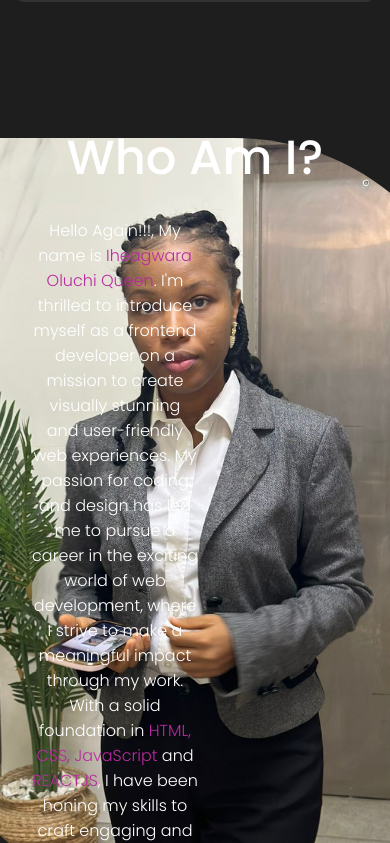
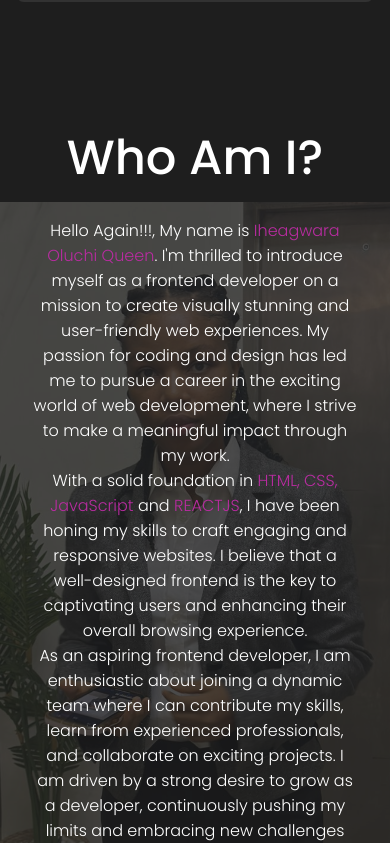
Before and after one commit to queencyril/My-Portfolio, a React (Create React App) app: page / in a window 390 px wide. Shown: the part 5041-5884 px from the top of the page. Built offline with nearby package versions, Linux system fonts and the light colour scheme.

Commit message:
media query

```diff
--- a/src/components/Intro/into.css
+++ b/src/components/Intro/into.css
@@ -78,7 +78,11 @@
 
 @media screen and (max-width:480px) {
     .bg{
-        right: -20vw;
+        right: -5vw;
+        width:100%;
+        height: 80%;
+        top: 4rem;
+
     }
 
 
--- a/src/components/Skills/skills.css
+++ b/src/components/Skills/skills.css
@@ -41,3 +41,20 @@
     border-radius: 0 250px 0 250px;
 
     }
+
+
+@media screen and (max-width: 585px) {
+    .emoji{
+        opacity: 0.2;
+        border-radius: 0;
+        top: 8rem;
+
+        }
+
+        .skillDesc{
+            width: 100%;
+            max-width: 100%;
+            margin: 0 ;
+        }
+
+  }
```
